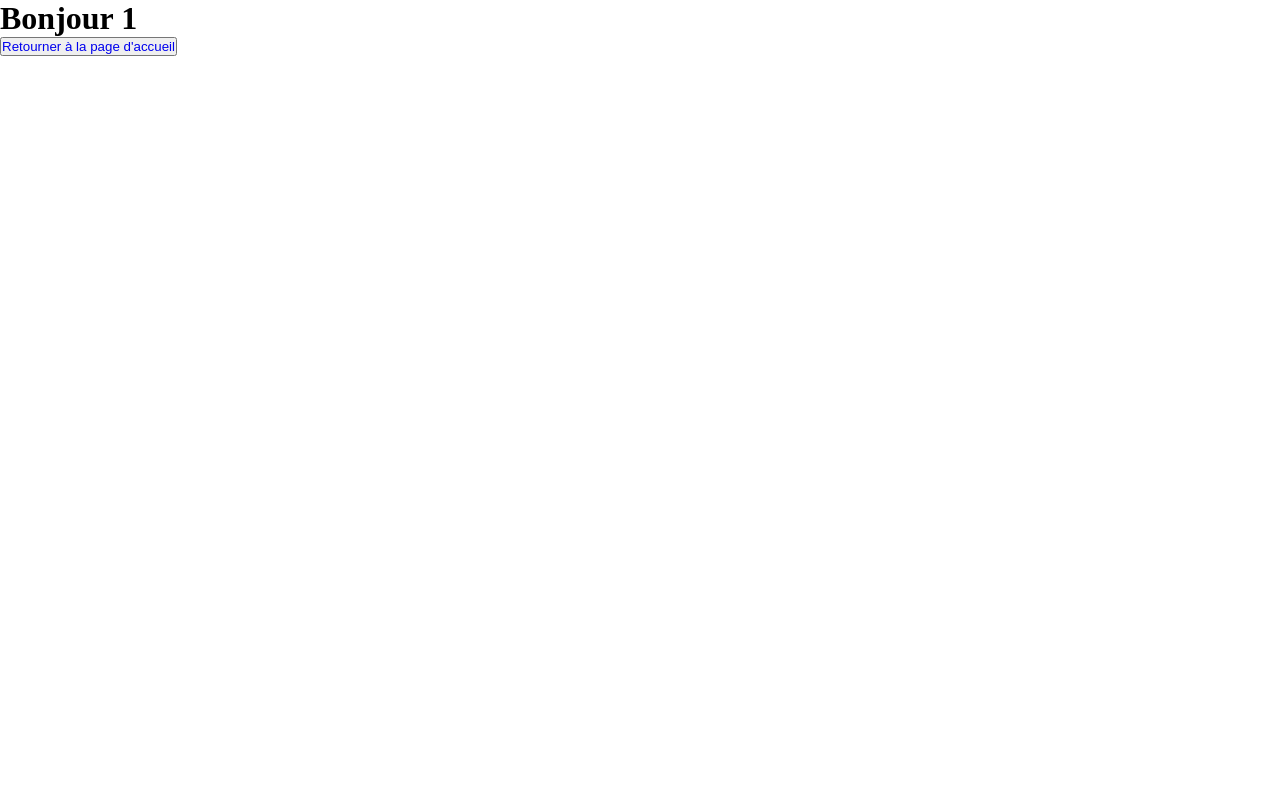
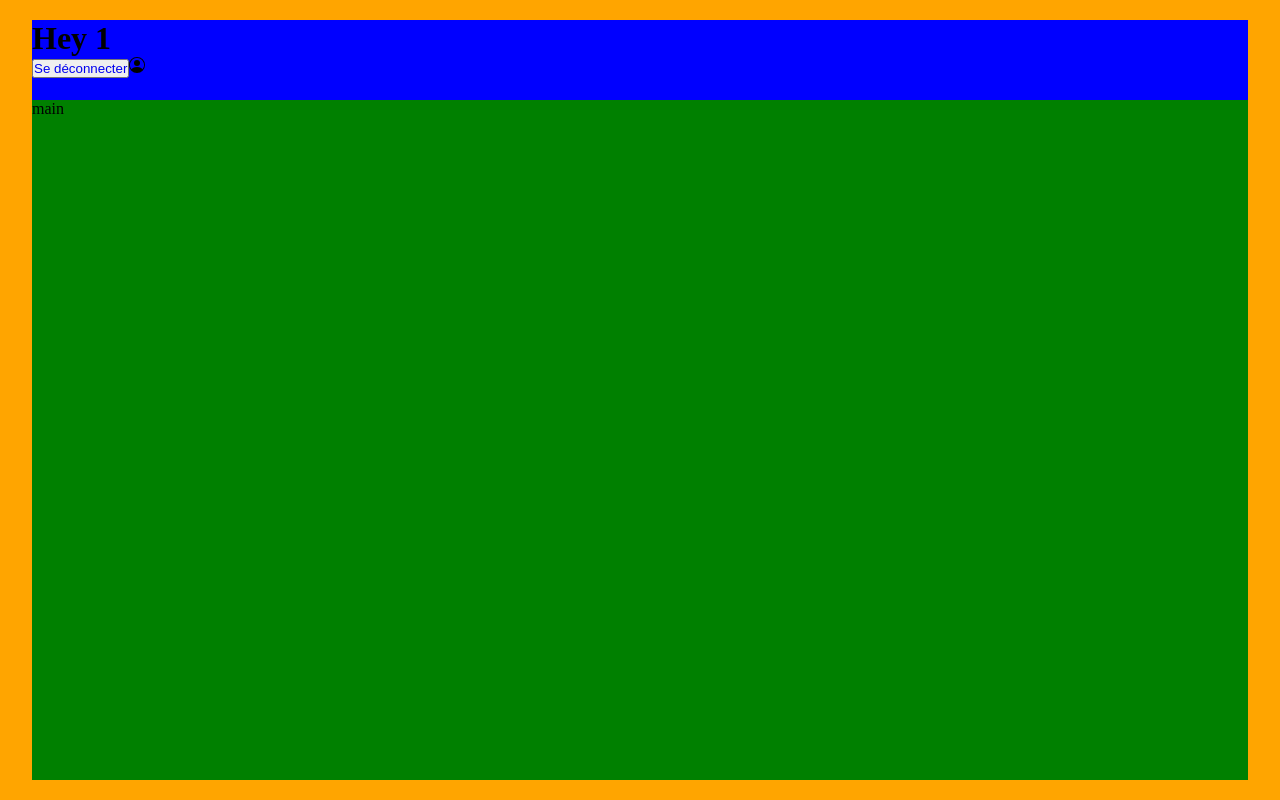
Before and after one commit to Samy572/burger-shop, a React (Vite) app: page /order/1 in a window 1280 px wide. Built offline with nearby package versions, Linux system fonts and the light colour scheme.

Commit message:
🚧 F04:  ORDER > OrderPage > layout

```diff
--- a/src/components/pages/order/OrderPage.jsx
+++ b/src/components/pages/order/OrderPage.jsx
@@ -1,17 +1,50 @@
+import styled from 'styled-components';
 import { useParams } from 'react-router-dom';
+import { BsPersonCircle } from 'react-icons/bs';
 import { Link } from 'react-router-dom';
 
 const OrderPage = () => {
 	const { username } = useParams();
-
 	return (
-		<>
-			<h1>Bonjour {username}</h1>
-			<button>
-				<Link to="/">{"Retourner à la page d'accueil"}</Link>
-			</button>
-		</>
+		<OrderPageStyled>
+			<div className="container">
+				<div className="navBar">
+					<h1>
+						Hey <span className="userName">{username}</span>
+					</h1>
+					<button className="disconect">
+						<Link to="/">{'Se déconnecter'}</Link>
+					</button>
+					<BsPersonCircle className="icon" />
+				</div>
+				<main>main</main>
+			</div>
+		</OrderPageStyled>
 	);
 };
 
 export default OrderPage;
+
+const OrderPageStyled = styled.div`
+	background-color: orange;
+	height: 100vh;
+	display: flex;
+	justify-content: center;
+	align-items: center;
+	.container {
+		background-color: red;
+		height: 95vh;
+		width: 95%;
+		display: flex;
+		flex-direction: column;
+	}
+
+	.navBar {
+		height: 10vh;
+		background-color: blue;
+	}
+	main {
+		background-color: green;
+		flex: 1;
+	}
+`;
--- a/src/components/reusable-ui/Logo.jsx
+++ b/src/components/reusable-ui/Logo.jsx
@@ -16,7 +16,6 @@ const LogoStyled = styled.div`
 	display: flex;
 	align-items: center;
 	transform: scale(2.5);
-	z-index: 2;
 
 	h1 {
 		display: flex;
@@ -36,4 +35,10 @@ const LogoStyled = styled.div`
 		width: 80px;
 		margin: 0 ${theme.gridUnit / 2}px;
 	}
+	.navBarLogo {
+		transform: scale(0);
+		h1 {
+			font-size: 16px;
+		}
+	}
 `;
--- a/src/components/reusable-ui/TextInput.jsx
+++ b/src/components/reusable-ui/TextInput.jsx
@@ -23,7 +23,7 @@ const InputStyled = styled.div`
 	}
 	input {
 		border: none;
-		font-size: ${theme.fonts.size.P0};
+		font-size: ${theme.fonts.size.P1};
 		color: ${theme.colors.dark};
 		width: 100%;
 
```
